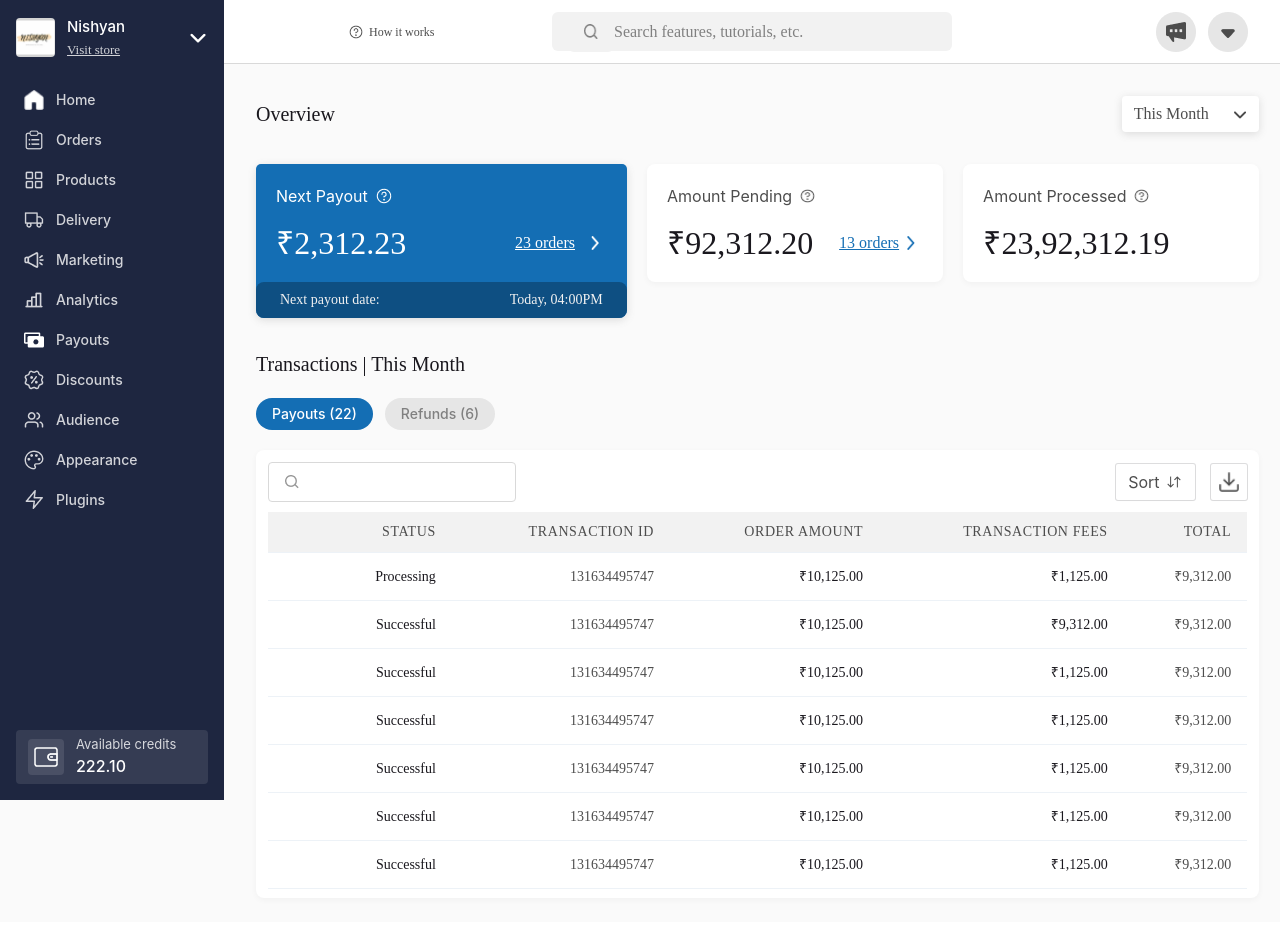
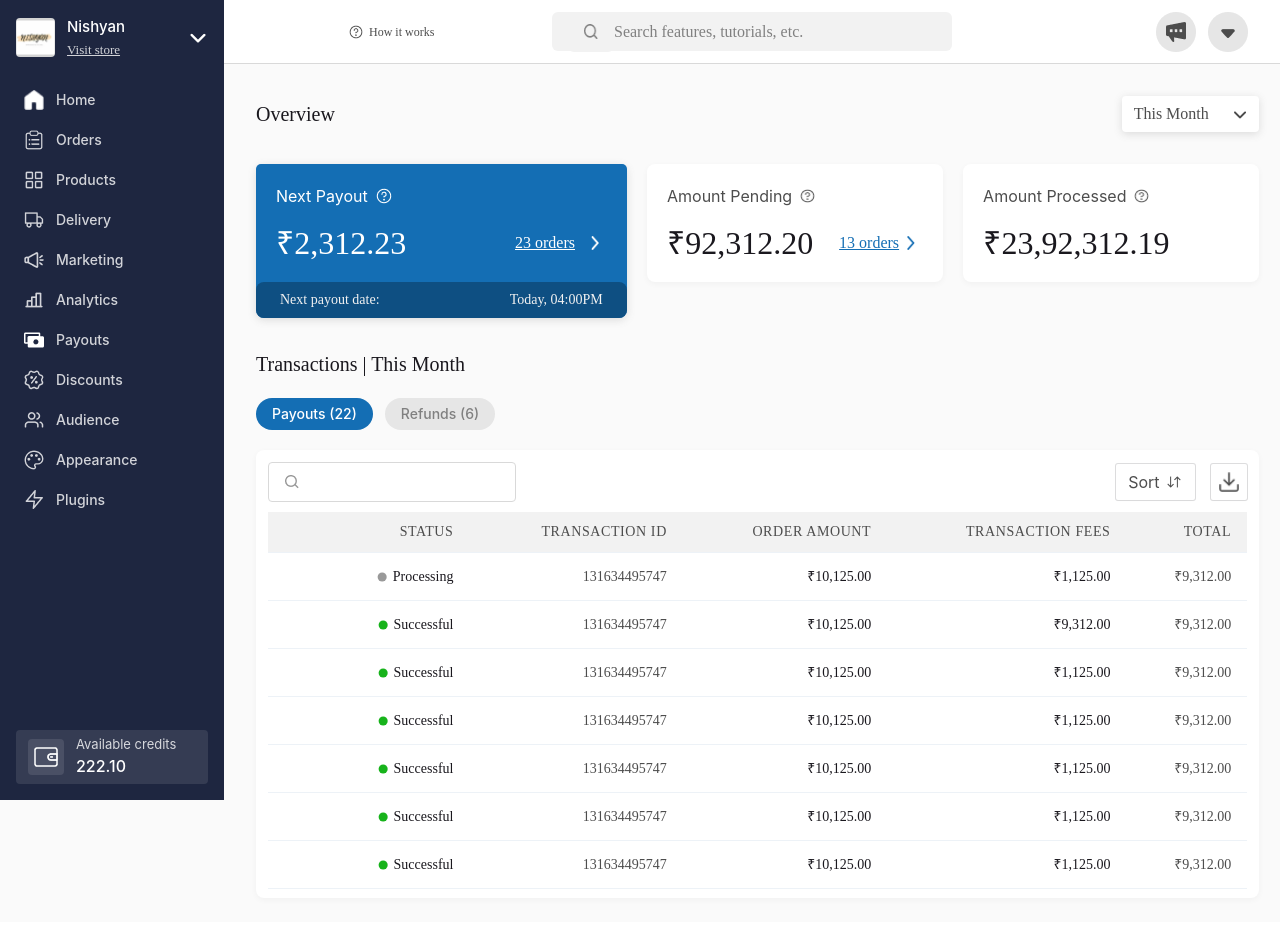
Before and after one commit to jurikalita011/payouts-figma, a React (Create React App) app in the folder client/: page / in a window 1280 px wide. Built offline with nearby package versions, Linux system fonts and the light colour scheme.

Commit message:
added status icons

```diff
--- a/client/src/components/Table1.jsx
+++ b/client/src/components/Table1.jsx
@@ -1,4 +1,6 @@
 import {
+  Box,
+  Image,
   Table,
   TableContainer,
   Tbody,
@@ -94,7 +96,16 @@ export const Table1 = () => {
             <Tr key={index} height={12}>
               <Td></Td>
               <Td>
-                <Text className={styles.txt3}>{data["Status"]}</Text>
+                <Box className={styles.iconBoxp}>
+                  <Box className={styles.iconBoxpp}>
+                    {data["Status"] === "Processing" ? (
+                      <Image className={styles.iconp} src="grey.svg" />
+                    ) : (
+                      <Image className={styles.iconp} src="green.svg" />
+                    )}
+                    <Text className={styles.txt3}>{data["Status"]}</Text>
+                  </Box>
+                </Box>
               </Td>
               <Td isNumeric>
                 <Text className={styles.txt}>{data["Transaction ID"]}</Text>
--- a/client/src/styles/table/Table.module.css
+++ b/client/src/styles/table/Table.module.css
@@ -43,7 +43,23 @@
   color: #1a181e;
   font-weight: 400;
 }
-.tr {
+
+.iconBoxp {
+  display: flex;
+  flex-direction: column;
+  justify-content: right;
+  align-items: flex-end;
+  gap: -1px;
+  flex: 1 0 0;
+}
+
+.iconBoxpp {
+  display: flex;
+  align-items: center;
+  gap: 6px;
+}
+
+.iconp {
   height: 10px;
-  border: 2px solid pink;
+  width: 10px;
 }
```
Also changed, not shown: client/public/green.svg (added), client/public/grey.svg (added).
